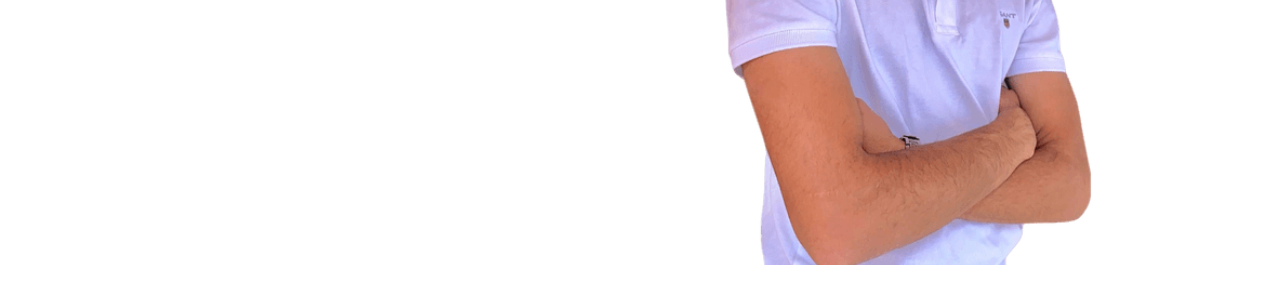
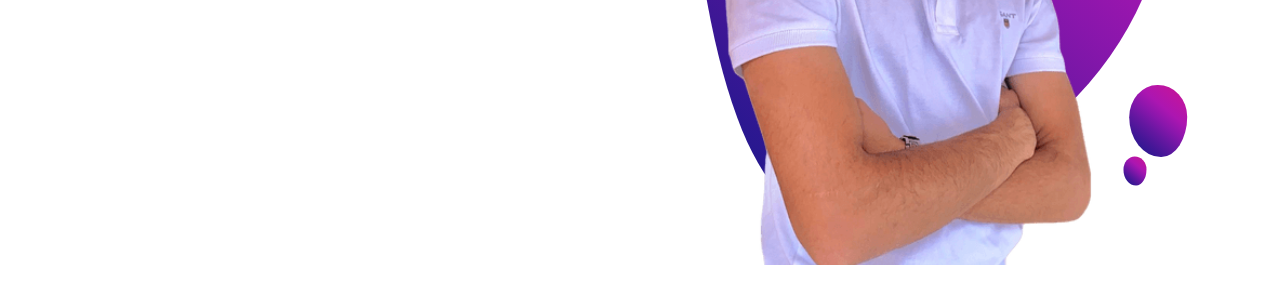
Before and after one commit to redaelkou/My-portfolio, a plain HTML site: page index.html in a window 1280 px wide. Shown: the part 536-840 px from the top of the page. Drawn offline with nearby package versions, Linux system fonts and the light colour scheme.

Commit message:
Add files via upload

```diff
--- a/index.html
+++ b/index.html
@@ -48,6 +48,9 @@
             <P class="dark_mode_black_color">Hier finden sie meinen studienweg , meine erfahrungen und alle unterlagen , die sie benötigen.</P>
         </div>
         <div class="home_right">
+            <span class="bgColor"></span>
+            <span class="smallBgColor"></span>
+            <span class="smallSmallBgColor"></span>
             <img src="[removal.ai]_56f51c69-6218-4a01-a188-298c182bc9b8.png" alt="">
         </div>
     </div>
--- a/index.scss
+++ b/index.scss
@@ -120,10 +120,6 @@ header {
             color: $pink;
             margin: 0 20px;
             font-weight: 500;
-
-            &:hover {
-                color: rgb(235, 6, 94);
-            }
         }
     }
 
@@ -226,11 +222,76 @@ header {
         grid-column: span 1;
         transition: all 1.5s ease;
         transform: translateX(200%);
+        position: relative;
 
         img {
             width: 100%;
             height: 100%;
-            transform: scale(1.2)
+            transform: scale(1.2);
+        }
+
+        .bgColor {
+            position: absolute;
+            left: 50%;
+            top: 50%;
+            transform: translate(-50%, -50%);
+            border-radius: 30% 70% 74% 26% / 24% 44% 56% 76% ;
+            z-index: 0;
+            width: 84%;
+            height: 84%;
+            background-image: linear-gradient(
+                40deg,
+                hsl(239deg 71% 31%) 0%,
+                hsl(250deg 72% 33%) 13%,
+                hsl(262deg 74% 34%) 25%,
+                hsl(274deg 75% 36%) 38%,
+                hsl(286deg 77% 38%) 51%,
+                hsl(298deg 78% 39%) 65%,
+                hsl(309deg 80% 41%) 81%,
+                hsl(321deg 82% 43%) 100%
+                );
+        }
+        .smallBgColor {
+            position: absolute;
+            left: 90%;
+            top: 80%;
+            transform: translate(-50%, -50%);
+            border-radius:49% 51% 45% 55% / 45% 44% 56% 55%  ;
+            z-index: 0;
+            width: 10%;
+            height: 10%;
+            background-image: linear-gradient(
+                40deg,
+                hsl(239deg 71% 31%) 0%,
+                hsl(250deg 72% 33%) 13%,
+                hsl(262deg 74% 34%) 25%,
+                hsl(274deg 75% 36%) 38%,
+                hsl(286deg 77% 38%) 51%,
+                hsl(298deg 78% 39%) 65%,
+                hsl(309deg 80% 41%) 81%,
+                hsl(321deg 82% 43%) 100%
+                );
+        }
+        .smallSmallBgColor {
+            position: absolute;
+            left: 86%;
+            top: 87%;
+            transform: translate(-50%, -50%);
+            border-radius:49% 51% 45% 55% / 45% 44% 56% 55%  ;
+            z-index: 0;
+            width: 4%;
+            height: 4%;
+            background-image: linear-gradient(
+                40deg,
+                hsl(239deg 71% 31%) 0%,
+                hsl(250deg 72% 33%) 13%,
+                hsl(262deg 74% 34%) 25%,
+                hsl(274deg 75% 36%) 38%,
+                hsl(286deg 77% 38%) 51%,
+                hsl(298deg 78% 39%) 65%,
+                hsl(309deg 80% 41%) 81%,
+                hsl(321deg 82% 43%) 100%
+                );
         }
     }
 }
```
Also changed, not shown: index.css, 1 other file.
